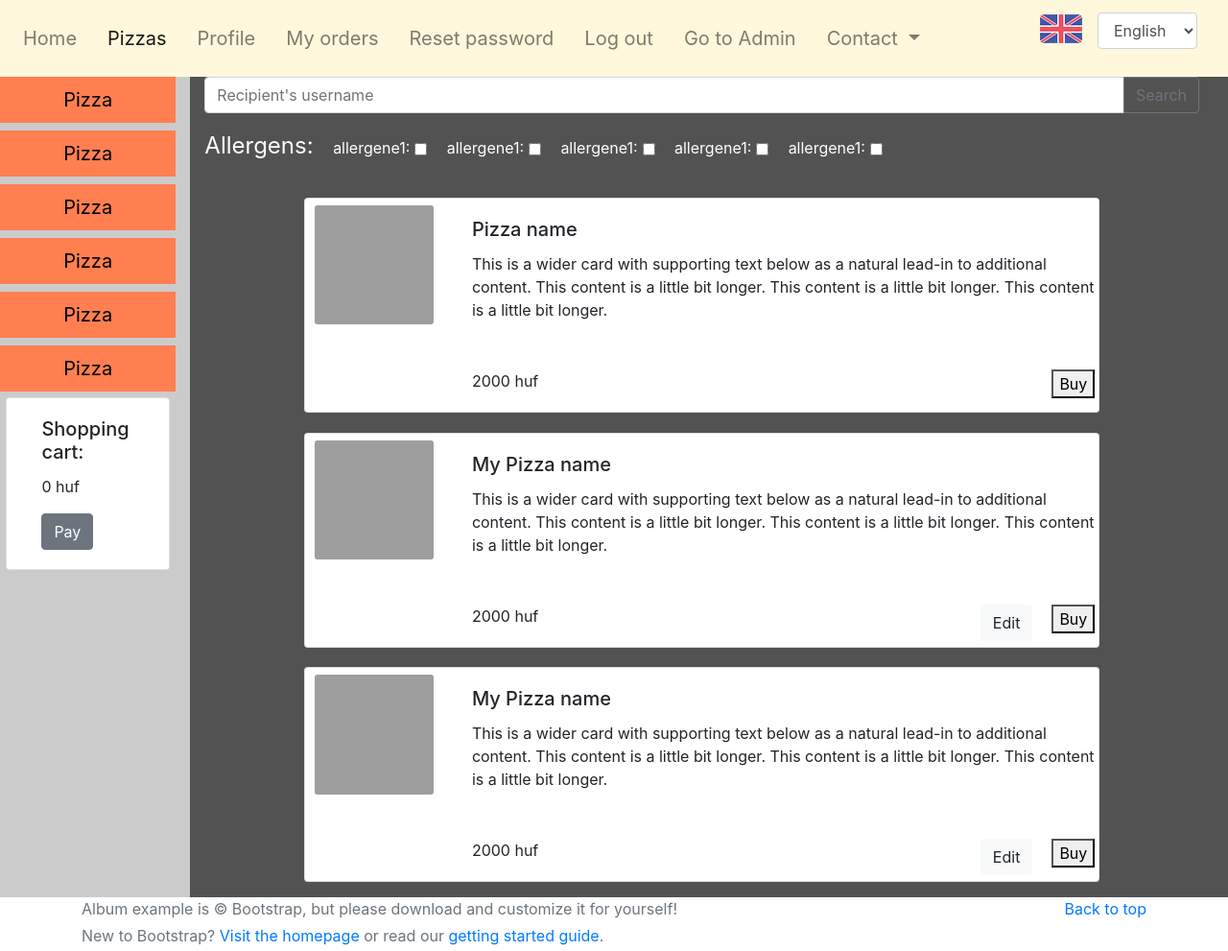
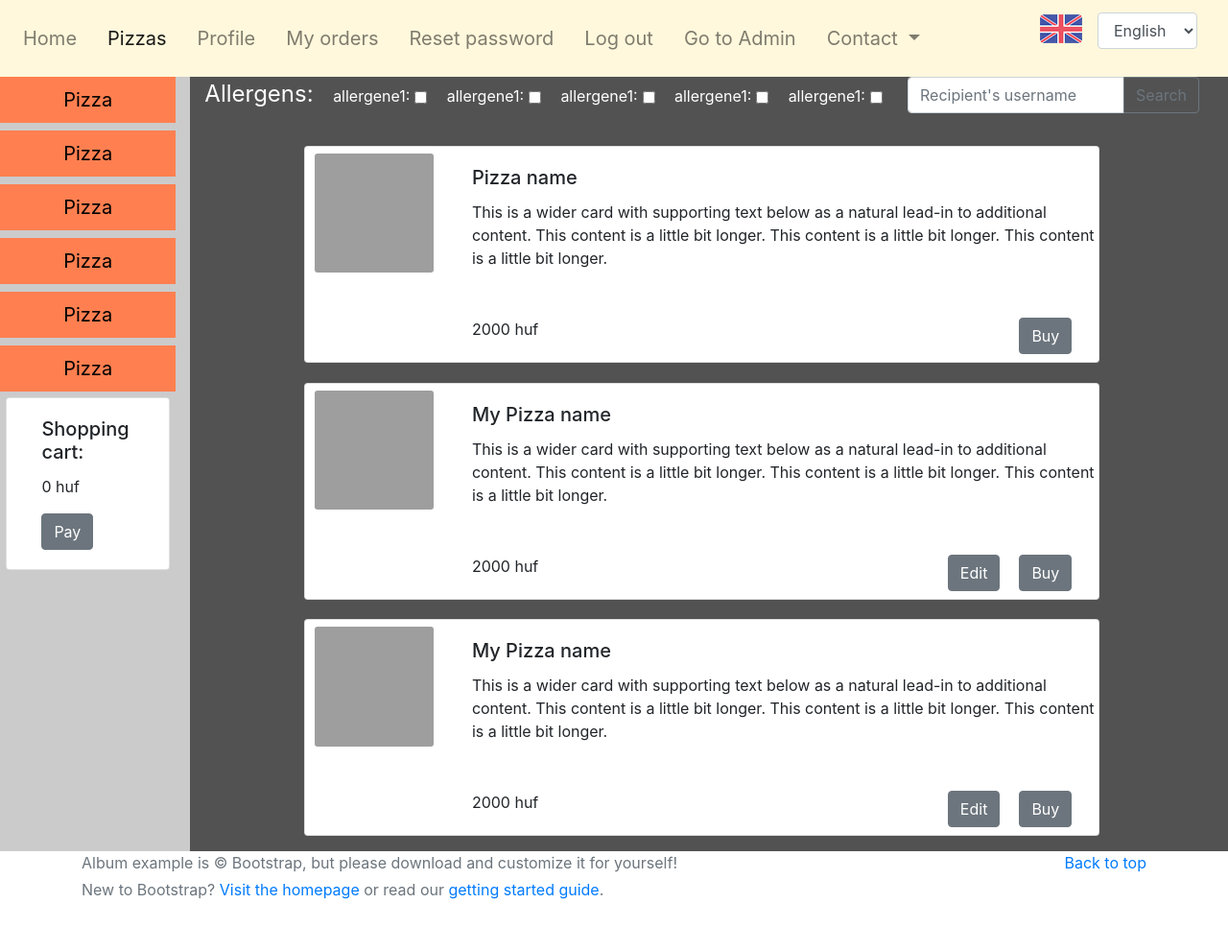
Before and after one commit to thejungwon/docker-webapp-django, a Django app: page /en/pizzalist/ in a window 1280 px wide. Shown: the whole page at 96% size. After the commit the page ends 937 px from the top, so only its background shows below. Run offline with Django 3.2, Linux system fonts and the light colour scheme; the visitor is signed in with stand-in values (Sample User, id 1); parts of the project's set-up code (start-up, migrations or seed data) failed here and were passed over; some libraries are stand-ins or nearby versions; grey boxes are pictures that could not be loaded.

Commit message:
Resolved more merge conflict

```diff
--- a/src/app/templates/pizzalist.html
+++ b/src/app/templates/pizzalist.html
@@ -79,7 +79,7 @@
                                         This content is a little bit longer. This content is a little bit longer.</p>
                                     <p class="card-text payment-row">
                                         <span>2000 huf</span>
-                                        <span class="float-right"><button>Buy</button></span>
+                                        <span class="float-right mr-4 mb-2"><button class="btn btn-secondary">Buy</button></span>
                                     </p>
                                 </div>
                             </div>
@@ -99,9 +99,9 @@
                                         This content is a little bit longer. This content is a little bit longer.</p>
                                     <p class="card-text payment-row">
                                         <span>2000 huf</span>
-                                        <span class="float-right"><button>Buy</button></span>
+                                        <span class="float-right mr-4 mb-2"><button class="btn btn-secondary">Buy</button></span>
                                         <span class="float-right">
-                                            <button data-toggle="modal" data-target="#customize-pizza-modal" type="button" class="btn btn-light">Edit</button>
+                                            <button data-toggle="modal" data-target="#customize-pizza-modal" type="button" class="btn btn-secondary">Edit</button>
                                         </span>
                                     </p>
                                 </div>
@@ -121,9 +121,9 @@
                                         This content is a little bit longer. This content is a little bit longer.</p>
                                     <p class="card-text payment-row">
                                         <span>2000 huf</span>
-                                        <span class="float-right"><button>Buy</button></span>
+                                        <span class="float-right mr-4 mb-2"><button class="btn btn-secondary">Buy</button></span>
                                         <span class="float-right">
-                                            <button data-toggle="modal" data-target="#customize-pizza-modal" type="button" class="btn btn-light">Edit</button>
+                                            <button data-toggle="modal" data-target="#customize-pizza-modal" type="button" class="btn btn-secondary">Edit</button>
                                         </span>
                                     </p>
                                 </div>
--- a/src/static/css/pizzalist.css
+++ b/src/static/css/pizzalist.css
@@ -73,7 +73,6 @@
 }
 /*Corner search*/
 .corner{
-    width: 19rem;
-    position: initial;
+    width: 19rem!important;
     float: right;
 }
```
